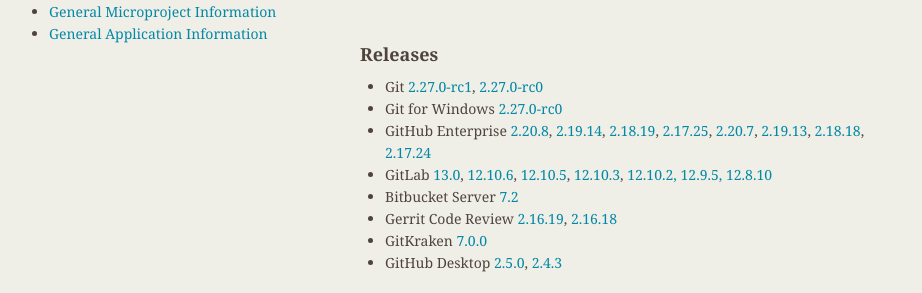
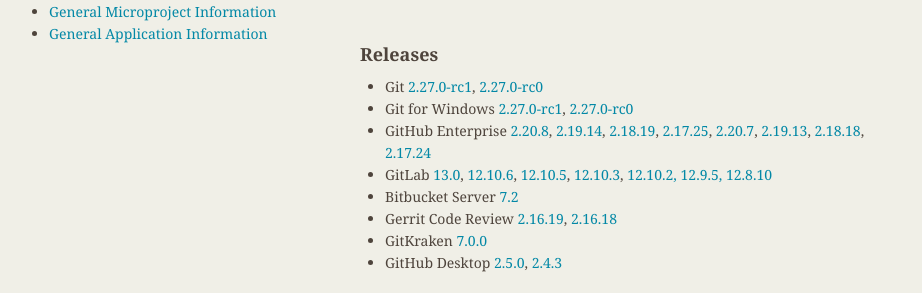
Before and after one commit to git/git.github.io, a Jekyll site: the page built from rev_news/drafts/edition-63.md, in a window 1280 px wide. Shown: the part 247-540 px from the top of the page, without its empty margins (174-1096 px from the left). Built offline with Jekyll 4.4.1, drawn with Linux system fonts in a browser that asks for light colours.

Commit message:
rn-63: add Git for Windows 2.27.0-rc1 release

```diff
--- a/rev_news/drafts/edition-63.md
+++ b/rev_news/drafts/edition-63.md
@@ -37,7 +37,8 @@
 
 + Git [2.27.0-rc1](https://public-inbox.org/git/xmqqsgfuv2ko.fsf@gitster.c.googlers.com/),
 [2.27.0-rc0](https://public-inbox.org/git/xmqqy2punll7.fsf@gitster.c.googlers.com/)
-+ Git for Windows [2.27.0-rc0](https://github.com/git-for-windows/git/releases/tag/v2.27.0-rc0.windows.1)
++ Git for Windows [2.27.0-rc1](https://github.com/git-for-windows/git/releases/tag/v2.27.0-rc1.windows.1),
+[2.27.0-rc0](https://github.com/git-for-windows/git/releases/tag/v2.27.0-rc0.windows.1)
 + GitHub Enterprise [2.20.8](https://enterprise.github.com/releases/2.20.8/notes),
 [2.19.14](https://enterprise.github.com/releases/2.19.14/notes),
 [2.18.19](https://enterprise.github.com/releases/2.18.19/notes),
```
